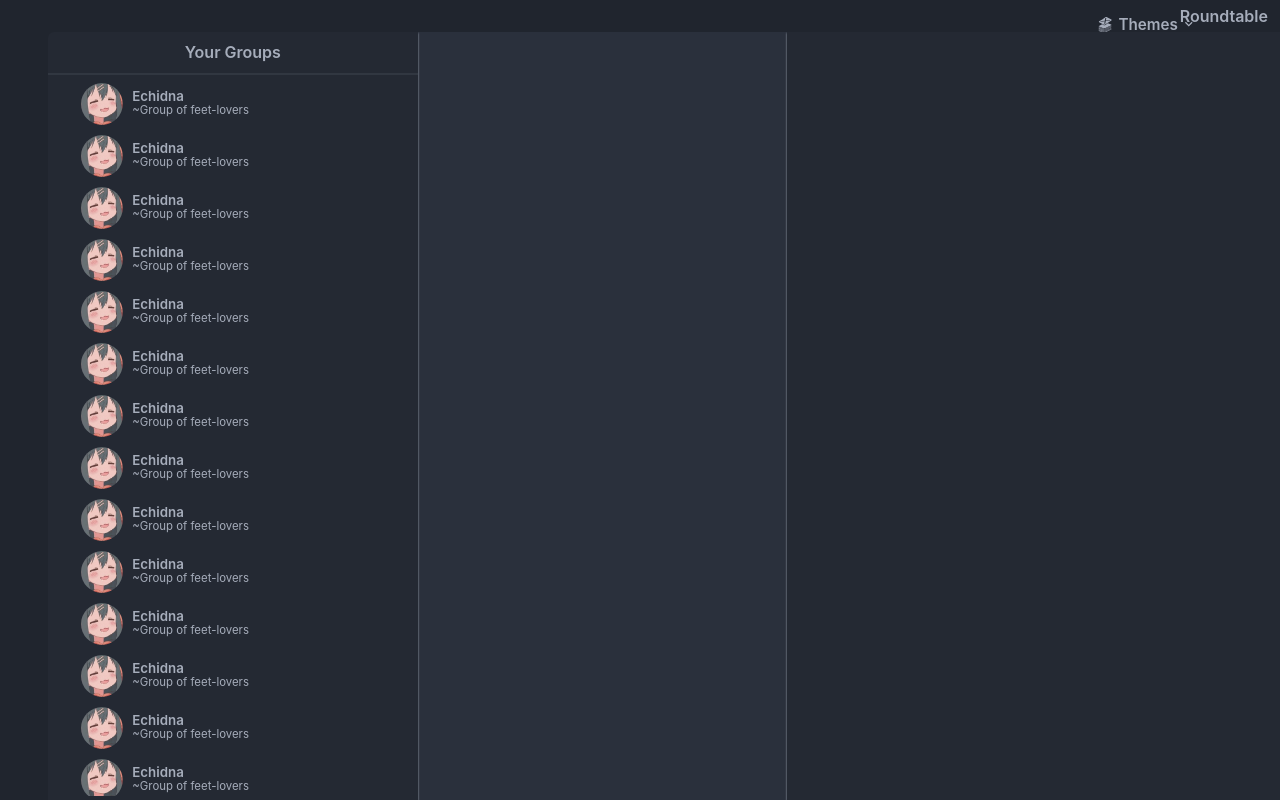
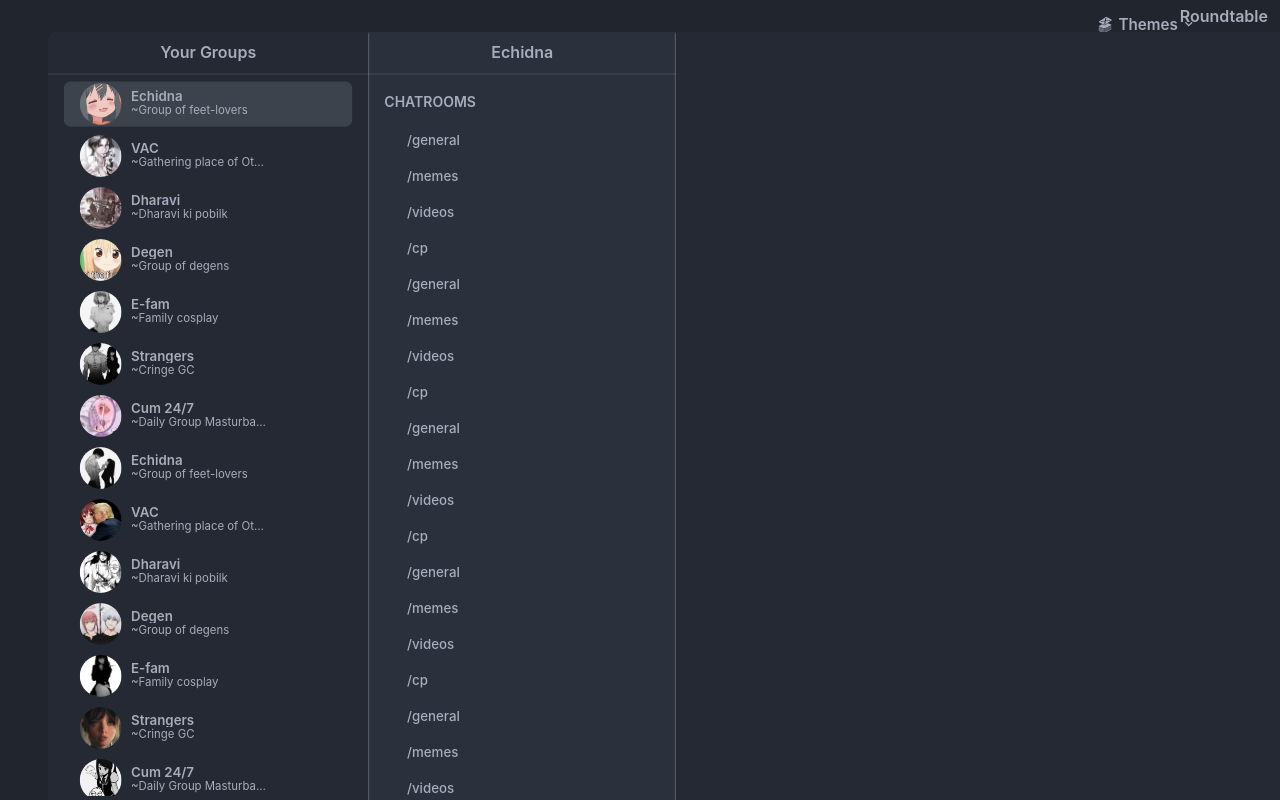
Before and after one commit to shivamchhapola/Roundtable-Chat, a React (Vite) app: page /groupchat in a window 1280 px wide. Built offline with nearby package versions, Linux system fonts and the light colour scheme; the HTML template or start-up script is replaced by a standard one.

Commit message:
Group Menu

```diff
--- a/src/dummy/DummyGroups.jsx
+++ b/src/dummy/DummyGroups.jsx
@@ -1,28 +1,91 @@
 import Img1 from './Images/1.jpg';
+import Img2 from './Images/2.jpg';
+import Img3 from './Images/3.jpg';
+import Img4 from './Images/4.jpg';
+import Img5 from './Images/5.jpg';
+import Img6 from './Images/6.jpg';
+import Img7 from './Images/7.jpg';
+import Img8 from './Images/8.jpg';
+import Img9 from './Images/9.jpg';
+import Img10 from './Images/10.jpg';
+import Img11 from './Images/11.jpg';
+import Img12 from './Images/12.jpg';
+import Img13 from './Images/13.jpg';
+import Img14 from './Images/14.jpg';
+import Img15 from './Images/15.jpg';
+import Img16 from './Images/16.jpg';
 
 const Groups = [
   {
+    _id: '1',
     name: 'Echidna',
     bio: 'Group of feet-lovers',
     pic: Img1,
     members: ['Shivam', 'Vishal', 'Kunj', 'Barbox', 'Zeemon'],
+    rooms: [
+      'general',
+      'memes',
+      'videos',
+      'cp',
+      'general',
+      'memes',
+      'videos',
+      'cp',
+      'general',
+      'memes',
+      'videos',
+      'cp',
+      'general',
+      'memes',
+      'videos',
+      'cp',
+      'general',
+      'memes',
+      'videos',
+      'cp',
+      'general',
+      'memes',
+      'videos',
+      'cp',
+      'general',
+      'memes',
+      'videos',
+      'cp',
+      'general',
+      'memes',
+      'videos',
+      'cp',
+      'general',
+      'memes',
+      'videos',
+      'cp',
+      'general',
+      'memes',
+      'videos',
+      'cp',
+    ],
   },
   {
+    _id: '2',
     name: 'VAC',
     bio: 'Gathering place of Otakus of Vadodara',
-    pic: '../../dummy/Image/2.jpg',
+    pic: Img2,
     members: ['Shivam', 'Vishal', 'Kunj'],
+    rooms: ['general', 'memes', 'videos', 'meetups'],
   },
   {
+    _id: '3',
     name: 'Dharavi',
     bio: 'Dharavi ki pobilk',
-    pic: '../../dummy/Image/3.jpg',
+    pic: Img3,
     members: ['Shivam', 'Vishal', 'Kunj', 'Barbox'],
+    rooms: ['general', 'memes', 'videos', 'cat videos'],
   },
   {
+    _id: '4',
     name: 'Degen',
     bio: 'Group of degens',
-    pic: '../../dummy/Image/4.jpg',
+    pic: Img4,
     members: [
       'Shivam',
       'Vishal',
@@ -35,11 +98,13 @@ const Groups = [
       'Barbox',
       'Zeemon',
     ],
+    rooms: ['general', 'memes', 'videos', 'simping'],
   },
   {
+    _id: '5',
     name: 'E-fam',
     bio: 'Family cosplay',
-    pic: '../../dummy/Image/5.jpg',
+    pic: Img5,
     members: [
       'Shivam',
       'Vishal',
@@ -57,18 +122,122 @@ const Groups = [
       'Barbox',
       'Zeemon',
     ],
+    rooms: ['general', 'memes', 'videos', 'cosplay'],
   },
   {
+    _id: '6',
     name: 'Strangers',
     bio: 'Cringe GC',
-    pic: '../../dummy/Image/6.jpg',
+    pic: Img6,
     members: ['Shivam', 'Vishal'],
+    rooms: ['general', 'memes', 'videos', 'collage'],
   },
   {
+    _id: '7',
     name: 'Cum 24/7',
     bio: 'Daily Group Masturbation',
-    pic: '../../dummy/Image/7.jpg',
+    pic: Img7,
     members: ['Shivam'],
+    rooms: ['general', 'memes', 'videos', 'cum'],
+  },
+  {
+    _id: '8',
+    name: 'Echidna',
+    bio: 'Group of feet-lovers',
+    pic: Img8,
+    members: ['Shivam', 'Vishal', 'Kunj', 'Barbox', 'Zeemon'],
+    rooms: ['general', 'memes', 'videos', 'cp'],
+  },
+  {
+    _id: '9',
+    name: 'VAC',
+    bio: 'Gathering place of Otakus of Vadodara',
+    pic: Img9,
+    members: ['Shivam', 'Vishal', 'Kunj'],
+    rooms: ['general', 'memes', 'videos', 'meetups'],
+  },
+  {
+    _id: '10',
+    name: 'Dharavi',
+    bio: 'Dharavi ki pobilk',
+    pic: Img10,
+    members: ['Shivam', 'Vishal', 'Kunj', 'Barbox'],
+    rooms: ['general', 'memes', 'videos', 'cat videos'],
+  },
+  {
+    _id: '11',
+    name: 'Degen',
+    bio: 'Group of degens',
+    pic: Img11,
+    members: [
+      'Shivam',
+      'Vishal',
+      'Kunj',
+      'Barbox',
+      'Zeemon',
+      'Shivam',
+      'Vishal',
+      'Kunj',
+      'Barbox',
+      'Zeemon',
+    ],
+    rooms: ['general', 'memes', 'videos', 'simping'],
+  },
+  {
+    _id: '12',
+    name: 'E-fam',
+    bio: 'Family cosplay',
+    pic: Img12,
+    members: [
+      'Shivam',
+      'Vishal',
+      'Kunj',
+      'Barbox',
+      'Zeemon',
+      'Shivam',
+      'Vishal',
+      'Kunj',
+      'Barbox',
+      'Zeemon',
+      'Shivam',
+      'Vishal',
+      'Kunj',
+      'Barbox',
+      'Zeemon',
+    ],
+    rooms: ['general', 'memes', 'videos', 'cosplay'],
+  },
+  {
+    _id: '13',
+    name: 'Strangers',
+    bio: 'Cringe GC',
+    pic: Img13,
+    members: ['Shivam', 'Vishal'],
+    rooms: ['general', 'memes', 'videos', 'collage'],
+  },
+  {
+    _id: '14',
+    name: 'Cum 24/7',
+    bio: 'Daily Group Masturbation',
+    pic: Img14,
+    members: ['Shivam'],
+    rooms: ['general', 'memes', 'videos', 'cum'],
+  },
+  {
+    _id: '15',
+    name: 'Strangers',
+    bio: 'Cringe GC',
+    pic: Img15,
+    members: ['Shivam', 'Vishal'],
+    rooms: ['general', 'memes', 'videos', 'collage'],
+  },
+  {
+    _id: '16',
+    name: 'Cum 24/7',
+    bio: 'Daily Group Masturbation',
+    pic: Img16,
+    members: ['Shivam'],
+    rooms: ['general', 'memes', 'videos', 'cum'],
   },
 ];
 
--- /dev/null
+++ b/src/pages/Groupchat/groupmenu.jsx
@@ -0,0 +1,34 @@
+import React from 'react';
+import { useSelector } from 'react-redux';
+
+import DummyGroups from '../../dummy/DummyGroups';
+
+export default function groupmenu() {
+  const selectedGroup = useSelector((state) => state.group.selectedGroup);
+  const group = DummyGroups.filter((g) => g._id == selectedGroup)[0];
+
+  return (
+    <div className="w-full">
+      <div className="h-12 w-full flex flex-col">
+        <div className="py-2 text-center font-semibold w-full min-w-[3rem] overflow-hidden overflow-ellipsis px-3">
+          {group.name}
+        </div>
+        <div className="divider divider-vertical mt-0 mb-0"></div>
+      </div>
+      <div className="w-full text-left font-semibold text-sm uppercase px-4 py-3">
+        Chatrooms
+      </div>
+      <div className="px-2 w-full h-[calc(100vh-8rem)] overflow-y-auto overflow-x-hidden flex flex-col justify-start gap-1 scrollbar-hide">
+        {group.rooms.map((room, i) => {
+          return (
+            <div className={`btn btn-sm btn-ghost btn-block`} key={i}>
+              <span className="w-full text-left normal-case font-medium text-sm text-base-content min-w-[3rem] overflow-hidden overflow-ellipsis px-3">
+                /{room}
+              </span>
+            </div>
+          );
+        })}
+      </div>
+    </div>
+  );
+}
--- a/src/pages/Groupchat/groups.jsx
+++ b/src/pages/Groupchat/groups.jsx
@@ -1,4 +1,6 @@
 import React from 'react';
+import { changeSelectedGroup } from '../../slices/groupSlice';
+import { useDispatch, useSelector } from 'react-redux';
 
 import DummyGroups from '../../dummy/DummyGroups';
 
@@ -12,84 +14,32 @@ export default function Groups() {
         <div className="divider divider-vertical mt-0 mb-0"></div>
       </div>
       <div className="px-2 w-full h-[calc(100vh-5.25rem)] overflow-y-auto overflow-x-hidden flex flex-col justify-start gap-1 scrollbar-hide">
-        <GroupItem
-          name={DummyGroups[0].name}
-          pic={DummyGroups[0].pic}
-          bio={DummyGroups[0].bio}
-        />
-        <GroupItem
-          name={DummyGroups[0].name}
-          pic={DummyGroups[0].pic}
-          bio={DummyGroups[0].bio}
-        />
-        <GroupItem
-          name={DummyGroups[0].name}
-          pic={DummyGroups[0].pic}
-          bio={DummyGroups[0].bio}
-        />
-        <GroupItem
-          name={DummyGroups[0].name}
-          pic={DummyGroups[0].pic}
-          bio={DummyGroups[0].bio}
-        />
-        <GroupItem
-          name={DummyGroups[0].name}
-          pic={DummyGroups[0].pic}
-          bio={DummyGroups[0].bio}
-        />
-        <GroupItem
-          name={DummyGroups[0].name}
-          pic={DummyGroups[0].pic}
-          bio={DummyGroups[0].bio}
-        />
-        <GroupItem
-          name={DummyGroups[0].name}
-          pic={DummyGroups[0].pic}
-          bio={DummyGroups[0].bio}
-        />
-        <GroupItem
-          name={DummyGroups[0].name}
-          pic={DummyGroups[0].pic}
-          bio={DummyGroups[0].bio}
-        />
-        <GroupItem
-          name={DummyGroups[0].name}
-          pic={DummyGroups[0].pic}
-          bio={DummyGroups[0].bio}
-        />
-        <GroupItem
-          name={DummyGroups[0].name}
-          pic={DummyGroups[0].pic}
-          bio={DummyGroups[0].bio}
-        />
-        <GroupItem
-          name={DummyGroups[0].name}
-          pic={DummyGroups[0].pic}
-          bio={DummyGroups[0].bio}
-        />
-        <GroupItem
-          name={DummyGroups[0].name}
-          pic={DummyGroups[0].pic}
-          bio={DummyGroups[0].bio}
-        />
-        <GroupItem
-          name={DummyGroups[0].name}
-          pic={DummyGroups[0].pic}
-          bio={DummyGroups[0].bio}
-        />
-        <GroupItem
-          name={DummyGroups[0].name}
-          pic={DummyGroups[0].pic}
-          bio={DummyGroups[0].bio}
-        />
+        {DummyGroups.map((group, i) => {
+          return (
+            <GroupItem
+              key={i}
+              id={group._id}
+              name={group.name}
+              pic={group.pic}
+              bio={group.bio}
+            />
+          );
+        })}
       </div>
     </div>
   );
 }
 
-function GroupItem({ name, pic, bio }) {
+function GroupItem({ id, name, pic, bio }) {
+  const dispatch = useDispatch();
+  const selectedGroup = useSelector((state) => state.group.selectedGroup);
+
   return (
-    <div className="btn btn-ghost flex-row normal-case w-full">
+    <div
+      onClick={() => dispatch(changeSelectedGroup(id))}
+      className={`btn btn-ghost flex-row normal-case w-full ${
+        selectedGroup == id && 'btn-active'
+      }`}>
       <div className="avatar">
         <div className="h-11 rounded-full">
           <img src={pic} />
--- a/src/pages/Groupchat/main.desktop.jsx
+++ b/src/pages/Groupchat/main.desktop.jsx
@@ -2,6 +2,7 @@ import React from 'react';
 import { GiCardBurn } from 'react-icons/gi';
 import { MdKeyboardArrowDown } from 'react-icons/md';
 import Groups from './groups';
+import Groupmenu from './groupmenu';
 import { useDispatch } from 'react-redux';
 import { changeTheme } from '../../slices/themeSlice';
 
@@ -26,7 +27,7 @@ export default function Desktop() {
     <div
       className="bg-base-300 w-screen h-screen flex-col hidden md:flex select-none"
       onContextMenu={(e) => {
-        e.preventDefault();
+        //e.preventDefault();
       }}>
       <div
         title="Change Themes"
@@ -57,12 +58,14 @@ export default function Desktop() {
       </div>
       <div className="h-[calc(100vh-2rem)] w-full flex flex-row">
         <div className="w-12 h-full min-w-[3%]"></div>
-        <div className="w-[calc(100vw-3rem)] h-full flex flex-row rounded-tl-md overflow-hidden">
-          <div className="bg-base-200 w-[30%] h-full shadow-sm shadow-base-content relative z-10">
+        <div className="w-[calc(100vw-3rem)] h-full flex flex-row rounded-tl-[var(--rounded-btn)] overflow-hidden">
+          <div className="bg-base-200 w-[26%] h-full shadow-sm shadow-base-content relative z-10">
             <Groups />
           </div>
-          <div className="bg-base-100 w-[30%] h-full z-0"></div>
-          <div className="bg-base-200 w-[40%] h-full shadow-sm shadow-base-content relative z-10"></div>
+          <div className="bg-base-100 w-[25%] h-full z-0">
+            <Groupmenu />
+          </div>
+          <div className="bg-base-200 w-[49%] h-full shadow-sm shadow-base-content relative z-10"></div>
         </div>
       </div>
     </div>
--- /dev/null
+++ b/src/slices/groupSlice.jsx
@@ -0,0 +1,14 @@
+import { createSlice } from '@reduxjs/toolkit';
+
+export const groupSlice = createSlice({
+  name: 'group',
+  initialState: { selectedGroup: 1 },
+  reducers: {
+    changeSelectedGroup: (state, action) => {
+      state.selectedGroup = action.payload;
+    },
+  },
+});
+
+export const { changeSelectedGroup } = groupSlice.actions;
+export default groupSlice.reducer;
--- a/src/store.jsx
+++ b/src/store.jsx
@@ -1,8 +1,10 @@
 import { configureStore } from '@reduxjs/toolkit';
 import themeReducer from './slices/themeSlice';
+import groupReducer from './slices/groupSlice';
 
 export default configureStore({
   reducer: {
     theme: themeReducer,
+    group: groupReducer,
   },
 });
```
